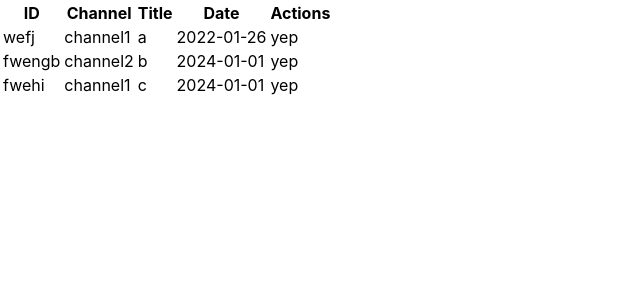
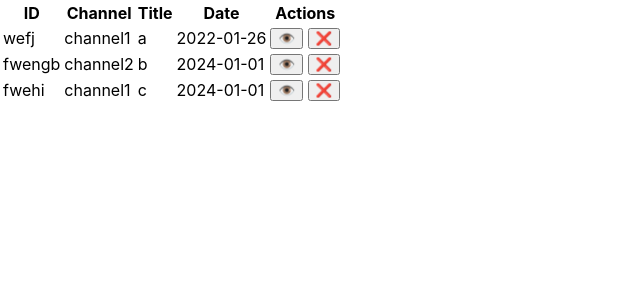
Before and after one commit to RobinWragg/yt, a React (Create React App) app: page / in a window 1280 px wide. Shown: the top 300 px of the page, without its empty margins (0-640 px from the left). Built offline with nearby package versions, Linux system fonts and the light colour scheme.

Commit message:
Add buttons

```diff
--- a/src/App.tsx
+++ b/src/App.tsx
@@ -47,7 +47,7 @@ function Table() {
                             const tEntry = entry[accessor as keyof TableEntry];
                             return <td key={accessor}>{tEntry}</td>;
                         })}
-                        <td>yep</td>
+                        <td><button>👁️</button> <button>❌</button></td>
                     </tr>
                 );
             })}
```
